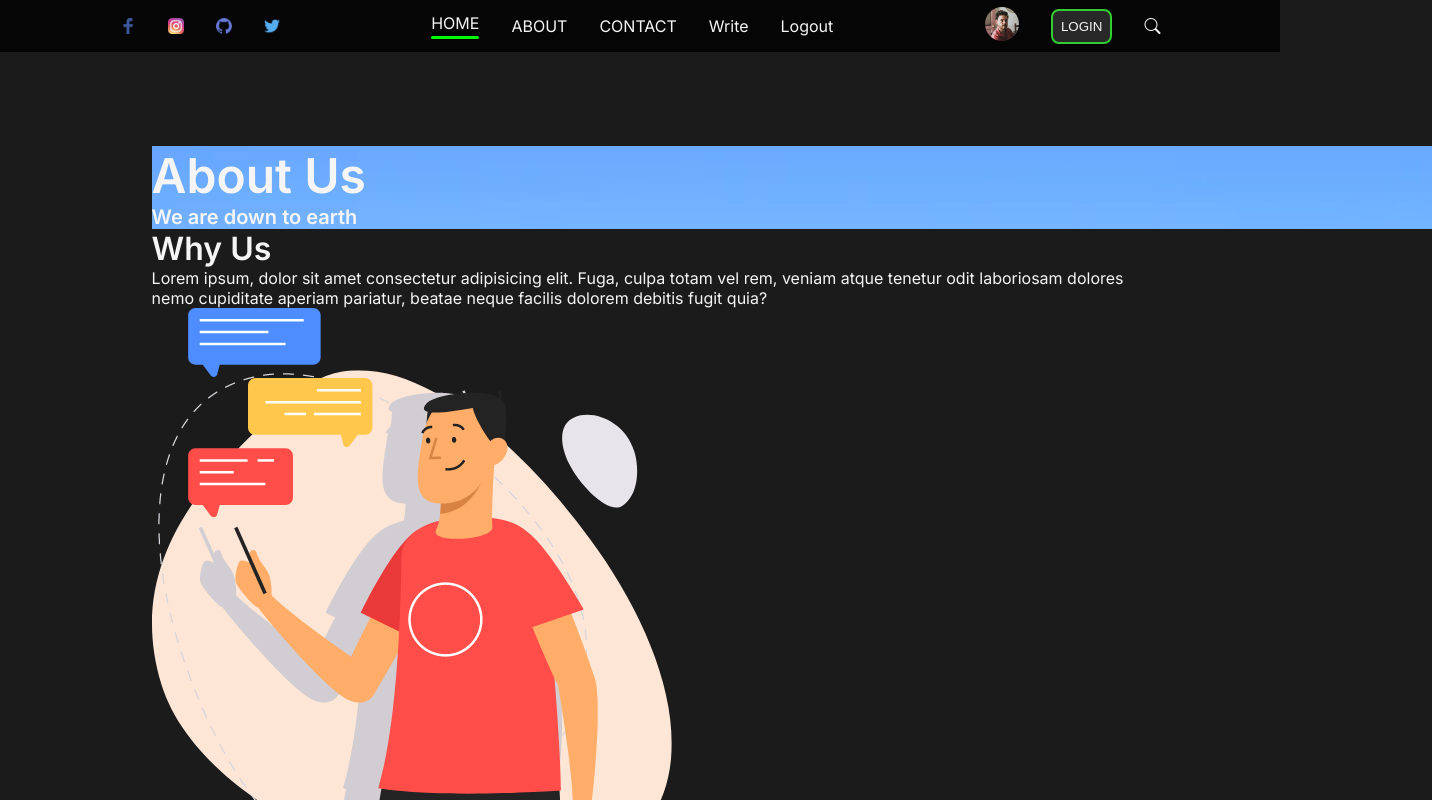
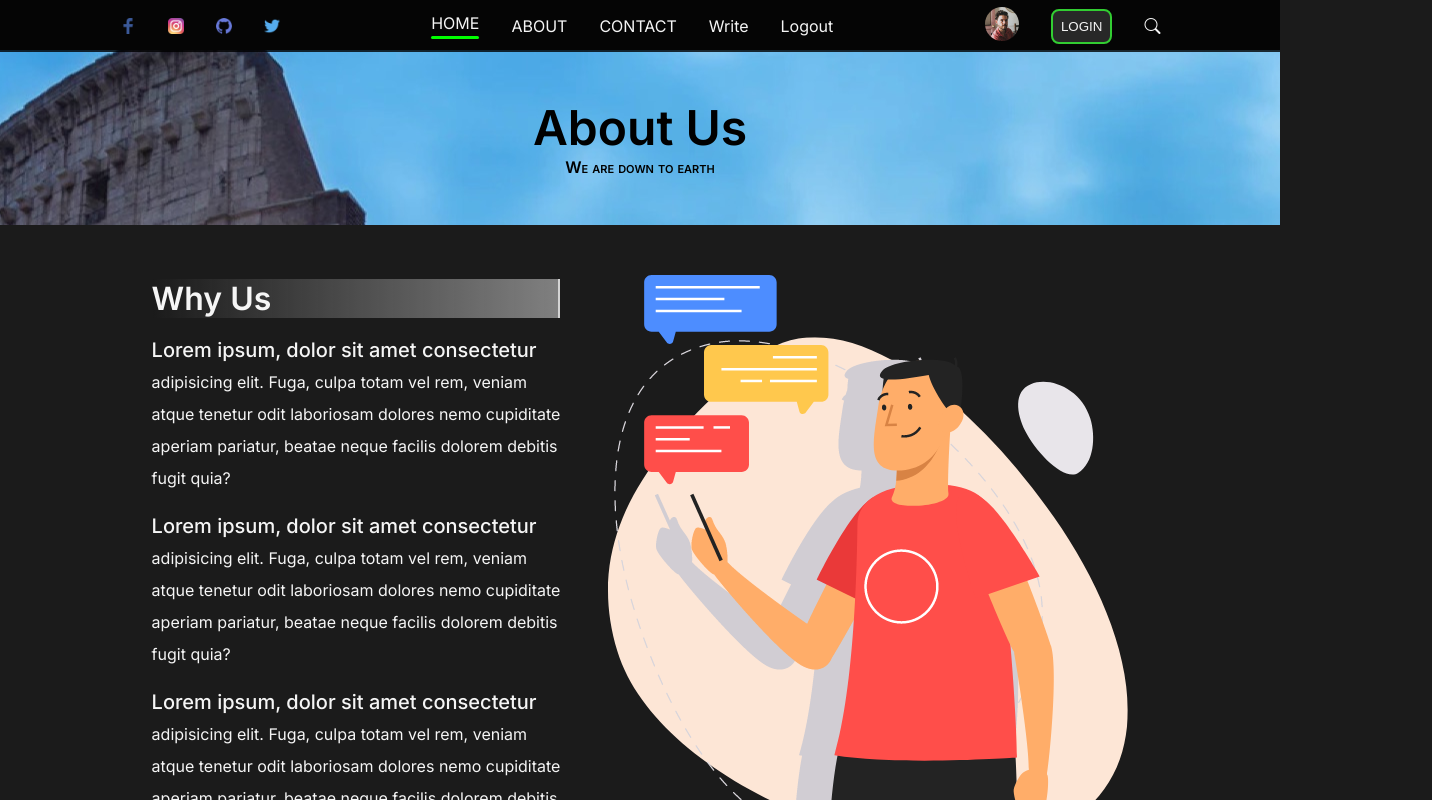
Before and after one commit to octocatblain/codsoft, a React (Create React App) app in the folder blog-platform/client/: page / in a window 1280 px wide. Both pictures are taken after a click on the item "ABOUT". Shown: the top 800 px of the page, 1432 px wide, since content can reach past the window. Built offline with nearby package versions, Linux system fonts and the light colour scheme.

Commit message:
feat: finish settting up about page

```diff
--- a/blog-platform/client/src/Pages/About/About.css
+++ b/blog-platform/client/src/Pages/About/About.css
@@ -1,18 +1,91 @@
-.about_page{
-    padding-block: 6rem;
+.about_page {
+    padding-block-start: 3.125rem;
+    padding-block-end: 6rem;
+    overflow-x: hidden;
 
-    .wrapper{
+    .wrapper {
         display: flex;
         flex-direction: column;
     }
 }
 
-.about_hero{
+.about_hero {
     align-items: center;
-    flex: 6;
-    background: url("../../Assets/images/HeroImages/hero-2.jpg");
+    background: url("../../Assets/images/HeroImages/hero-5.jpg");
     background-repeat: no-repeat;
     object-fit: cover;
+    background-blend-mode: overlay;
+    background-position: center;
+    background-attachment: fixed;
     min-width: clamp(100dvw, 100%, 100dvw);
     padding-inline: none;
+    padding-block: 3rem;
+    text-align: center;
+
+    color: var(--tertiary-color);
+
+    >h5.subtitle {
+        font-variant-caps: small-caps;
+        font-size: 1rem;
+    }
 }
+
+.why_us {
+    display: grid;
+    grid-template-columns: repeat(2, 1fr);
+    gap: 3rem;
+
+    .why_us_content {
+        display: flex;
+        flex-direction: column;
+        justify-content: center;
+        gap: 1rem;
+
+        .section_title{
+            background: linear-gradient(to left, grey, transparent);
+            border-inline-end: 2px solid lightgray;
+            background-size: contain;
+        }
+
+        .text{
+
+            line-height: 2rem
+
+        }
+
+        .text::first-line{
+            font-size: 1.25rem;
+            font-weight: 500;
+
+        }
+    }
+
+    .why_us_image {
+        display: grid;
+        place-items: center;
+
+        >img {
+            max-width: 75dvw;
+        }
+    }
+}
+
+@media screen  and (max-width: 990px){
+    .wrapper{
+        padding-inline: 2rem;
+        margin-inline: 0;
+    }
+    .why_us{
+        display: flex;
+        flex-direction: column;
+        gap: 3rem;
+        flex: 1 0 0 ;
+
+        .why_us_content{
+            flex: 1;
+        }
+    }
+
+
+
+}
--- a/blog-platform/client/src/Pages/About/About.jsx
+++ b/blog-platform/client/src/Pages/About/About.jsx
@@ -1,23 +1,28 @@
 import "./About.css"
 import Layout from "../../Layout/Layout.jsx"
-import whyUs  from "../../Assets/images/validation.png"
+import whyUs from "../../Assets/images/validation.png"
 
 const About = () => {
   return (
     <Layout>
       <div className="about_page">
+        <div className="about_hero">
+          <h1 className="title">
+            About Us
+          </h1>
+          <h5 className="subtitle">We are down to earth</h5>
+        </div>
         <div className="wrapper">
-          <div className="about_hero">
-            <h1 className="title">
-              About Us
-            </h1>
-            <h5 className="subtitle">We are down to earth</h5>
-          </div>
+
           <div className="why_us">
             <div className="why_us_content">
               <h3 className="section_title">
                 Why Us
               </h3>
+              <p className="text">Lorem ipsum, dolor sit amet consectetur adipisicing elit. Fuga, culpa totam vel rem, veniam atque tenetur odit laboriosam dolores nemo cupiditate aperiam pariatur, beatae neque facilis dolorem debitis fugit quia?</p>
+
+              <p className="text">Lorem ipsum, dolor sit amet consectetur adipisicing elit. Fuga, culpa totam vel rem, veniam atque tenetur odit laboriosam dolores nemo cupiditate aperiam pariatur, beatae neque facilis dolorem debitis fugit quia?</p>
+
               <p className="text">Lorem ipsum, dolor sit amet consectetur adipisicing elit. Fuga, culpa totam vel rem, veniam atque tenetur odit laboriosam dolores nemo cupiditate aperiam pariatur, beatae neque facilis dolorem debitis fugit quia?</p>
 
             </div>
```
